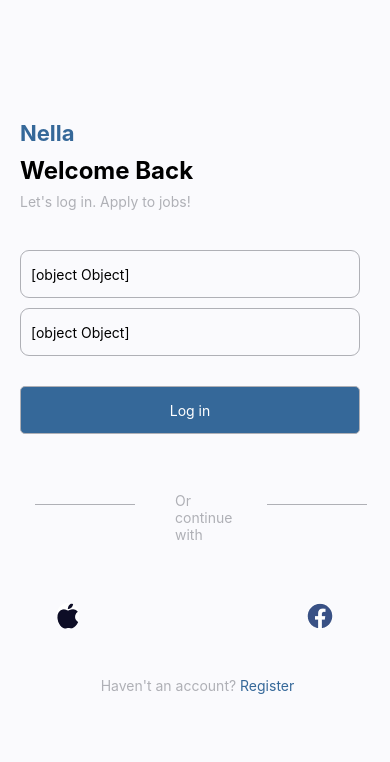
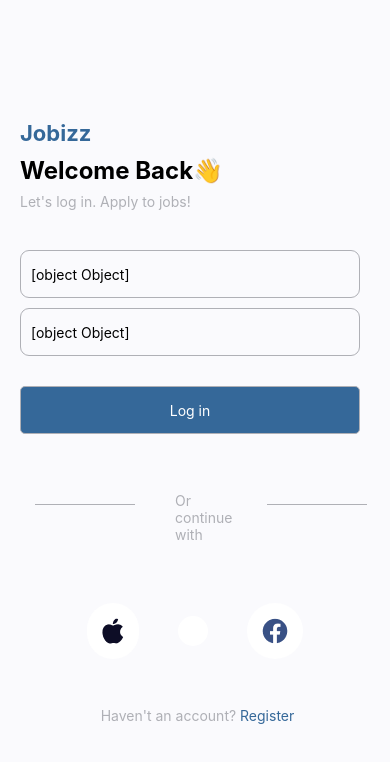
Before and after one commit to brunellaquaye/rn-assignment4-11215194, a React Native app in the folder jobSeekerApp/: screen /Login in a window 390 px wide. Shown: the top 762 px of the page. Built offline with nearby package versions, Linux system fonts and the light colour scheme; grey boxes are pictures that could not be loaded.

Commit message:
feat: Add a white circular background to icons for better contrast
Update styles in View component to include the contrast colour,padding and align center for consistency

```diff
--- a/jobSeekerApp/LoginPage.js
+++ b/jobSeekerApp/LoginPage.js
@@ -15,8 +15,8 @@ const LoginPage = () => {
 
   return (
     <View style={styles.container}>
-      <Text style={styles.name}>Nella</Text>
-      <Text style={styles.title}>Welcome Back</Text>
+      <Text style={styles.name}>Jobizz</Text>
+      <Text style={styles.title}>Welcome Back👋</Text>
       <Text style={styles.subtitle}>Let's log in. Apply to jobs!</Text>
 
       <View>
@@ -50,11 +50,20 @@ const LoginPage = () => {
           <Text style={styles.subtitle1}>Or continue with</Text>
           <View style={styles.span}></View>
         </View>
-        <View style={{ justifyContent: "space-around", flexDirection: "row" , marginBottom: 30 }}>
+        <View style={{ justifyContent: "space-between", flexDirection: "row" , marginBottom: 30, width:216, alignItems:"center", alignSelf:"center" }}>
+        <View style={{backgroundColor:"#FFFFFF", borderRadius: 100,padding:15}}>
            <Image style={styles.icon} source={require("./assets/Vector.png")} />
+           </View>
+           <View style={{backgroundColor:"#FFFFFF", borderRadius: 100,padding:15}}>
            <Image style={styles.icon} source={require("./assets/flat-color-icons_google.png")} />
+           </View>
+           <View style={{backgroundColor:"#FFFFFF", borderRadius: 100,padding:15}}>
            <Image style={styles.icon} source={require("./assets/Vector-3.png")} />
+           </View>
+
         </View>
+
+         {/* Add the red dot to signify a notification */}
 
         <Text style={styles.subtitle2}>
           Haven't an account?<Text style={{color:"#356899"}}> Register</Text>
```
